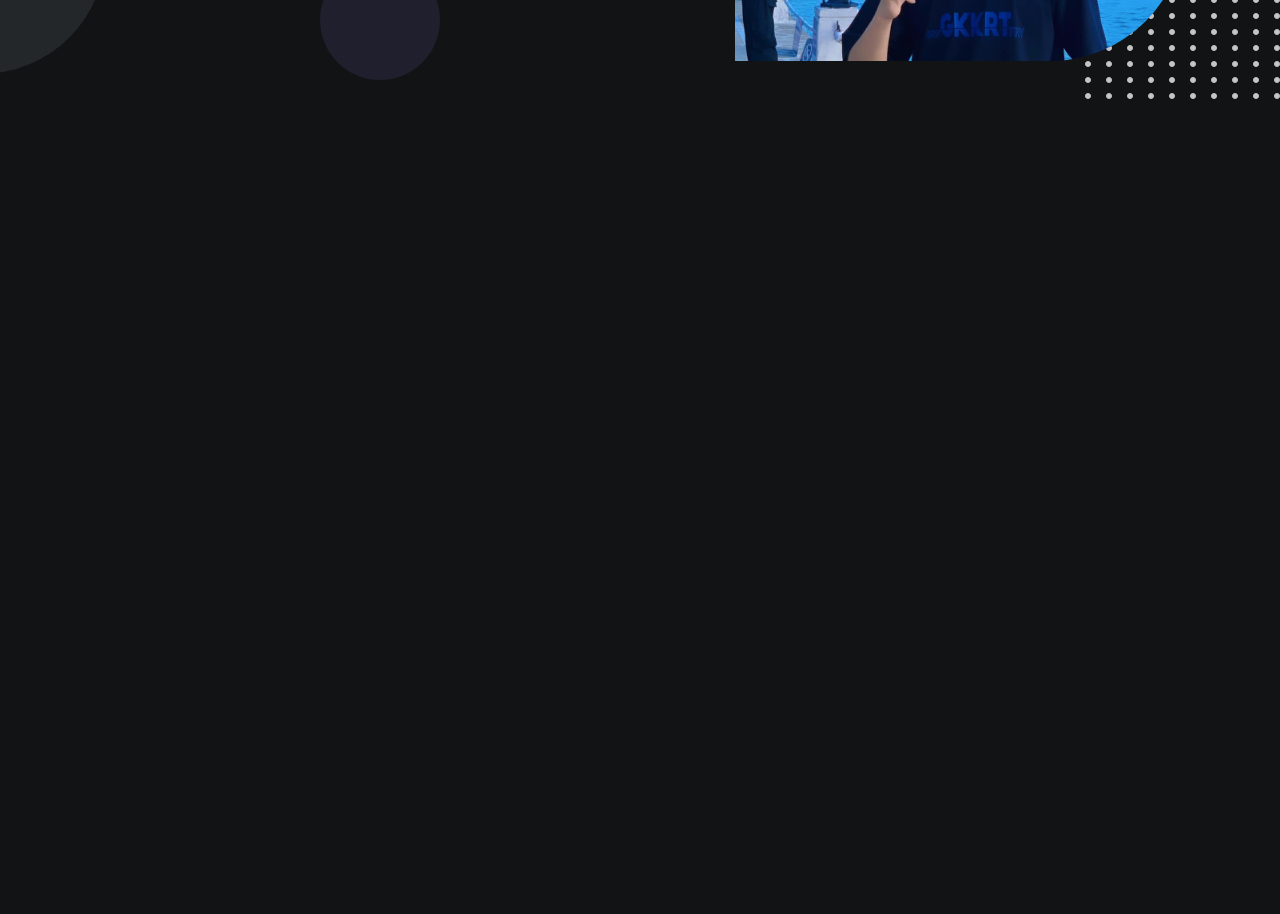
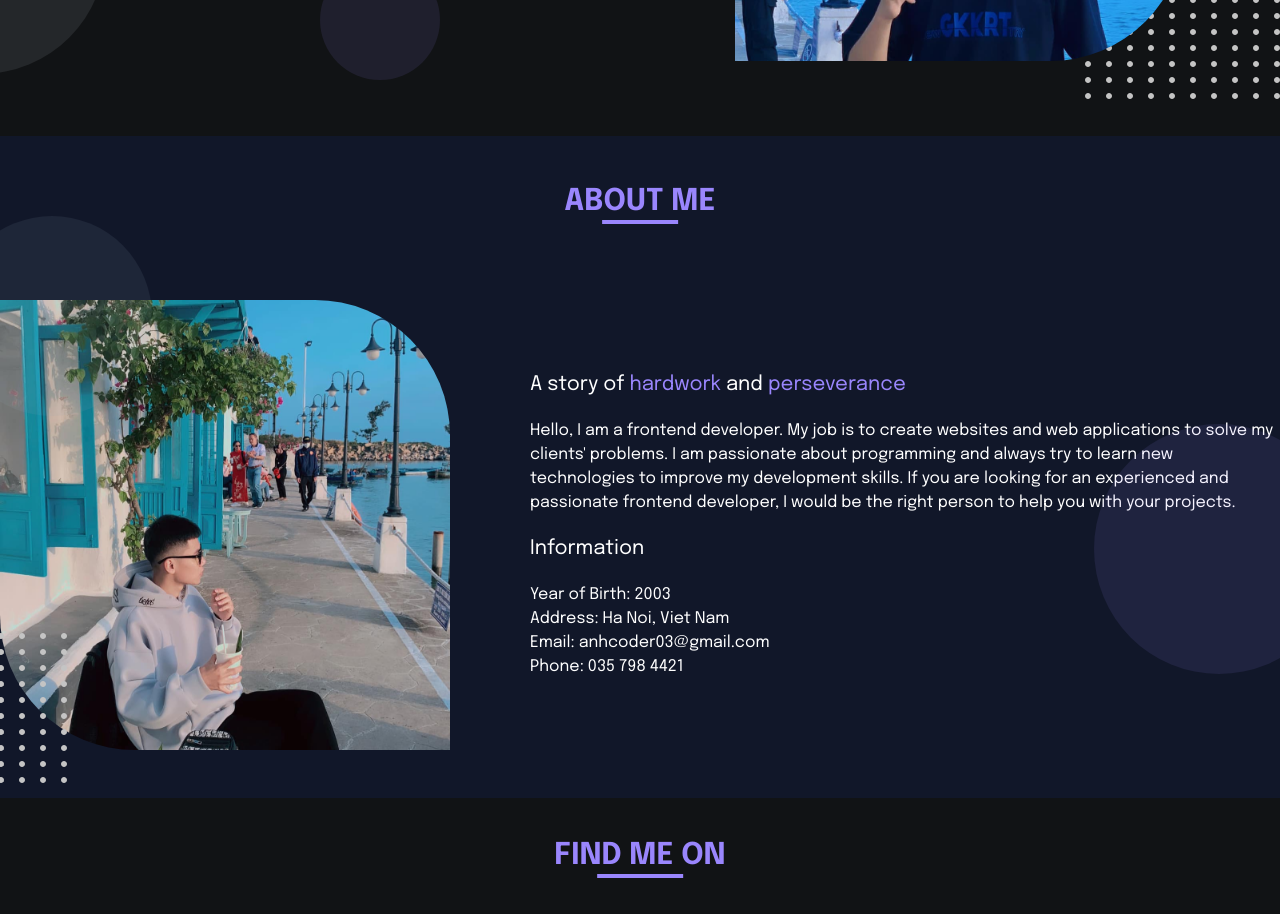
Before and after one commit to anhcoder03/portfolio, a React (Vite) app: page / in a window 1280 px wide. Shown: the part 560-1474 px from the top of the page. Before the commit the page ends 800 px from the top, so only its background shows below. Built offline with nearby package versions, Linux system fonts and the light colour scheme.

Commit message:
About me ui

```diff
--- a/src/App.tsx
+++ b/src/App.tsx
@@ -2,14 +2,12 @@ import React, { Suspense } from "react";
 import { Routes, Route } from "react-router-dom";
 
 const HomePage = React.lazy(() => import("./pages/HomePage"));
-const AboutPage = React.lazy(() => import("./pages/AboutPage"));
 
 function App() {
   return (
     <Suspense>
       <Routes>
         <Route path="/" element={<HomePage />}></Route>
-        <Route path="/about" element={<AboutPage />}></Route>
       </Routes>
     </Suspense>
   );
--- /dev/null
+++ b/src/components/AboutMe.tsx
@@ -0,0 +1,62 @@
+import React from "react";
+import Heading from "./Heading";
+import IconBg from "./icons/IconBg";
+
+const AboutMe: React.FC = () => {
+  return (
+    <div className=" py-12 min-h-[450px] relative overflow-hidden bg-secondary">
+      <div className="absolute w-[200px] h-[200px] bg-opacity-10 bg-slate-400 rounded-full top-20 -left-12"></div>
+      <div className="absolute w-[250px] h-[250px] bg-opacity-10 bg-primary rounded-full top-72 -right-16"></div>
+      <div className="absolute hidden lg:block -left-32 top-3/4 ">
+        <IconBg></IconBg>
+      </div>
+      <div className="container">
+        <Heading>ABOUT ME</Heading>
+        <div className="flex lg:items-center flex-col-reverse gap-y-10 lg:flex-row lg:justify-between gap-x-20 mt-20">
+          <div className="w-[450px] h-[450px]">
+            <img
+              src="/images/me1.jpg"
+              className="w-full h-full rounded-tr-[30%] rounded-bl-[30%] object-cover "
+              alt=""
+            />
+          </div>
+          <div className="flex flex-col text-white flex-1 lg:px-0 lg:py-0 px-3 py-5">
+            <div className="mb-5">
+              <h3 className="text-xl mb-5">
+                A story of <span className="text-primary">hardwork</span> and{" "}
+                <span className="text-primary">perseverance</span>
+              </h3>
+              <p className="text-base">
+                Hello, I am a frontend developer. My job is to create websites
+                and web applications to solve my clients' problems. I am
+                passionate about programming and always try to learn new
+                technologies to improve my development skills. If you are
+                looking for an experienced and passionate frontend developer, I
+                would be the right person to help you with your projects.
+              </p>
+            </div>
+            <div>
+              <h3 className="text-xl mb-5">Information</h3>
+              <div>
+                <p>
+                  Year of Birth: <span>2003</span>
+                </p>
+                <p>
+                  Address: <span>Ha Noi, Viet Nam</span>
+                </p>
+                <p>
+                  Email: <span>anhcoder03@gmail.com</span>
+                </p>
+                <p>
+                  Phone: <span>035 798 4421</span>
+                </p>
+              </div>
+            </div>
+          </div>
+        </div>
+      </div>
+    </div>
+  );
+};
+
+export default AboutMe;
--- a/src/components/Banner.tsx
+++ b/src/components/Banner.tsx
@@ -5,28 +5,28 @@ import IconBg from "./icons/IconBg";
 const Banner: React.FC = () => {
   return (
     <div className="relative overflow-hidden">
-      <div className="absolute w-[250px] h-[250px] bg-opacity-10 bg-slate-300 rounded-full -z-10 top-72 -left-36"></div>
+      <div className="absolute w-[250px] h-[250px] bg-opacity-10 bg-slate-300 rounded-full lg:block hidden -z-10 top-72 -left-36"></div>
       <div className="absolute w-[250px] h-[250px] bg-opacity-10 bg-primary rounded-full -z-10 top-32 -right-20"></div>
       <div className="container">
-        <div className="flex items-center justify-between h-[600px]">
-          <div className="flex flex-col gap-y-8 w-1/2 relative">
-            <div className="absolute w-[150px] h-[100px] bg-opacity-10 bg-primary rounded-full -z-10 -top-20 -left-10"></div>
-            <div className="absolute w-[80px] h-[80px] bg-opacity-10 bg-slate-300 rounded-full -z-10 -top-10 right-60"></div>
-            <div className="absolute w-[120px] h-[120px] bg-opacity-10 bg-primary rounded-full -z-10 top-full left-2/4"></div>
-            {/* <div className="absolute -top-[100%] left-10 -z-10 ">
-              <IconBg></IconBg>
-            </div> */}
-            <h1 className="text-5xl font-bold text-white">Hi There!</h1>
-            <h1 className="text-5xl font-bold text-white mb-10">
+        <div className="flex flex-col lg:flex-row lg:gap-0 gap-y-10 lg:items-center lg:justify-between lg:h-[600px] ">
+          <div className="flex flex-col gap-y-8 w-full lg:w-1/2 relative lg:py-0 lg:px-0 py-5 px-3 lg:mt-0 mt-10">
+            <div className="absolute lg:block hidden w-[150px] h-[100px] bg-opacity-10 bg-primary rounded-full -z-10 -top-20 -left-10"></div>
+            <div className="absolute w-[80px] h-[80px] bg-opacity-10 bg-slate-300  rounded-full -z-10 -top-10 right-60"></div>
+            <div className="absolute w-[120px] h-[120px] lg:block hidden bg-opacity-10 bg-primary rounded-full -z-10 top-full left-2/4"></div>
+
+            <h1 className="lg:text-5xl text-2xl font-bold text-white">
+              Hi There!
+            </h1>
+            <h1 className="lg:text-5xl text-2xl font-bold text-white mb-5 lg:mb-10">
               I'M <span className="text-primary">Nguyen Phi Anh</span>
             </h1>
             <TextAnimation></TextAnimation>
           </div>
           <div className="flex-1 flex items-center justify-center relative">
-            <div className="absolute top-3/4 -z-10 right-0">
+            <div className="absolute lg:block hidden top-3/4 -z-10 right-0">
               <IconBg></IconBg>
             </div>
-            <div className="w-[450px] h-[450px] rounded-full ">
+            <div className="lg:w-[450px] lg:h-[450px] w-full h-[450px] ">
               <img
                 src="/images/me.jpg"
                 alt=""
--- /dev/null
+++ b/src/components/FindMe.tsx
@@ -0,0 +1,14 @@
+import React from "react";
+import Heading from "./Heading";
+
+const FindMe: React.FC = () => {
+  return (
+    <div className="py-10">
+      <div className="container">
+        <Heading>FIND ME ON</Heading>
+      </div>
+    </div>
+  );
+};
+
+export default FindMe;
--- /dev/null
+++ b/src/components/Heading.tsx
@@ -0,0 +1,15 @@
+interface IHeading {
+  children: string;
+}
+const Heading = ({ children }: IHeading) => {
+  return (
+    <div className="flex items-center justify-center">
+      <div className="relative inline-block ">
+        <h1 className="text-3xl font-bold text-primary">{children}</h1>
+        <div className="absolute w-2/4 h-1 left-2/4 -translate-x-2/4 bg-primary top-full"></div>
+      </div>
+    </div>
+  );
+};
+
+export default Heading;
--- a/src/components/TextAnimation.tsx
+++ b/src/components/TextAnimation.tsx
@@ -17,7 +17,7 @@ const TextAnimation: React.FC = () => {
         1000,
       ]}
       repeat={Infinity}
-      className="text-primary text-5xl font-bold"
+      className="text-primary lg:text-5xl text-2xl font-bold"
     ></TypeAnimation>
   );
 };
--- /dev/null
+++ b/src/components/common/Footer.tsx
@@ -0,0 +1,7 @@
+import React from "react";
+
+const Footer: React.FC = () => {
+  return <div></div>;
+};
+
+export default Footer;
--- a/src/components/common/Header.tsx
+++ b/src/components/common/Header.tsx
@@ -15,7 +15,7 @@ const Header: React.FC = () => {
               </Link>
             </div>
           </div>
-          <div className="flex items-center gap-x-16">
+          <div className="lg:flex hidden items-center gap-x-16">
             {listMenu.map((item) => (
               <NavLink
                 to={item.path}
--- a/src/index.scss
+++ b/src/index.scss
@@ -14,3 +14,15 @@
   width: 100%;
   margin: 0 auto;
 }
+
+.shadown-bg {
+  background: radial-gradient(
+    50% 50% at 50% 50%,
+    #9a86fd33 0%,
+    rgba(17, 23, 41, 0) 100%
+  );
+}
+
+.bg-secondary {
+  background-color: rgb(17 23 41/1);
+}
--- a/src/pages/AboutPage.tsx
+++ /dev/null
@@ -1,8 +0,0 @@
-import React from "react";
-import Layout from "../components/layout/Layout";
-
-const AboutPage: React.FC = () => {
-  return <Layout>About page</Layout>;
-};
-
-export default AboutPage;
--- a/src/pages/HomePage.tsx
+++ b/src/pages/HomePage.tsx
@@ -1,11 +1,15 @@
 import React from "react";
 import Layout from "../components/layout/Layout";
 import Banner from "../components/Banner";
+import AboutMe from "../components/AboutMe";
+import FindMe from "../components/FindMe";
 
 const HomePage: React.FC = () => {
   return (
     <Layout>
       <Banner></Banner>
+      <AboutMe></AboutMe>
+      <FindMe></FindMe>
     </Layout>
   );
 };
--- a/src/utils/ListMenu.ts
+++ b/src/utils/ListMenu.ts
@@ -10,8 +10,8 @@ export const listMenu: IListMenu[] = [
     path: "/",
   },
   {
-    title: "About",
-    path: "/about",
+    title: "Skill",
+    path: "/skill",
   },
   {
     title: "Project",
```
Also changed, not shown: public/images/me1.jpg (added).
